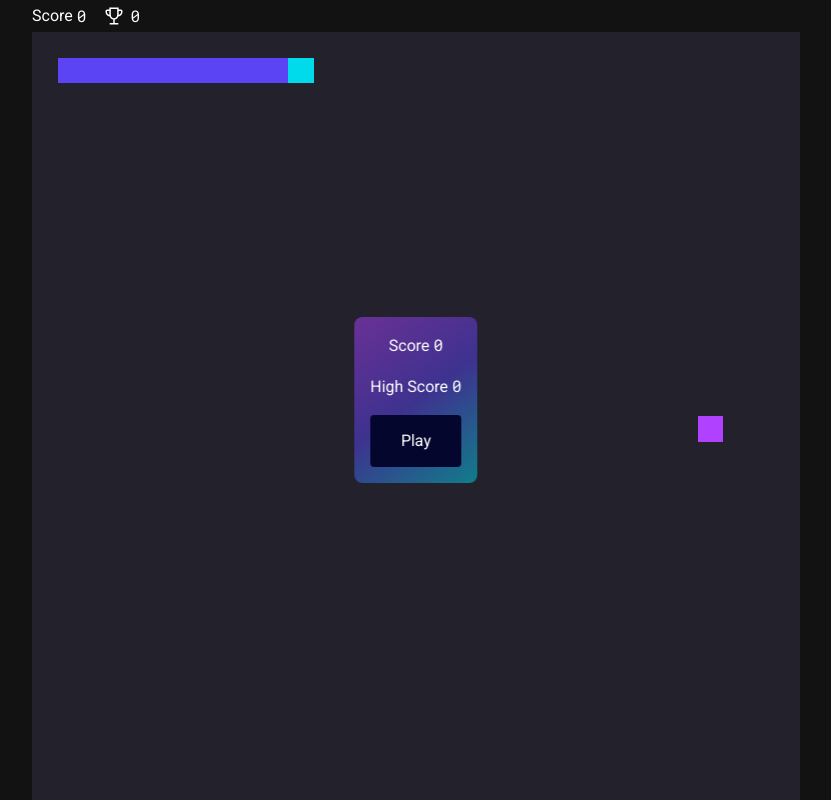
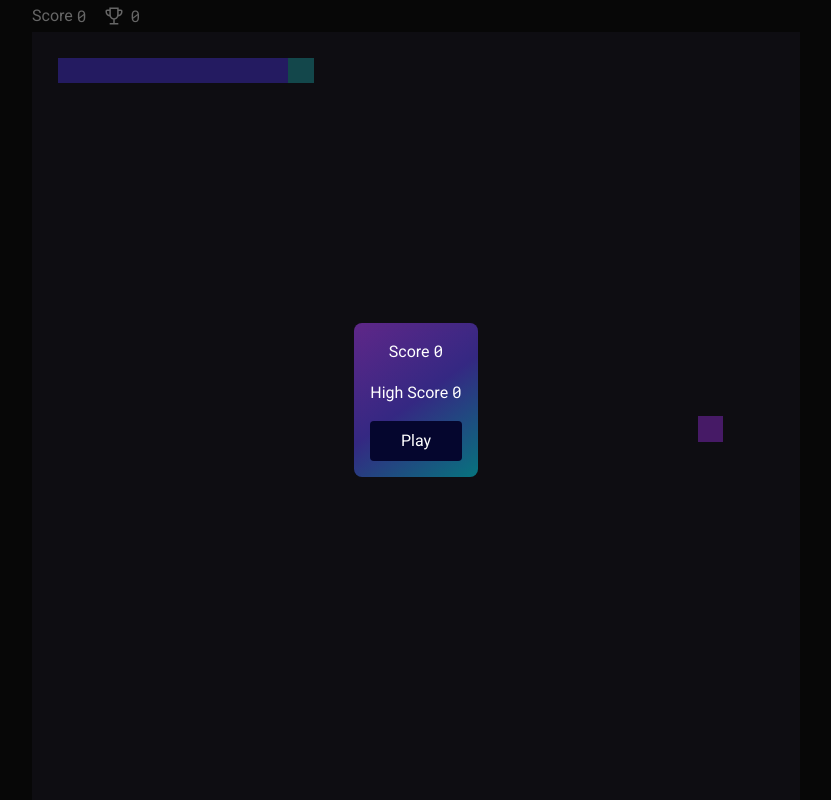
Before and after one commit to iamgopallohar/snake-game, a plain HTML site: page index.html in a window 1280 px wide. Shown: the whole page, without its empty margins (224-1055 px from the left). Drawn offline with Linux system fonts and the light colour scheme.

Commit message:
animation for modal

```diff
--- a/css/style.css
+++ b/css/style.css
@@ -10,6 +10,8 @@
 
 :root {
   --action-bar-size: 2rem;
+  --transition-duration: 250ms;
+  --transition-timing-function: ease;
 }
 
 .roboto-mono {
@@ -92,7 +94,7 @@ body {
 }
 
 .head {
-  background-color: hsl(184, 100%, 46%);
+  background-color: hsl(184, 60%, 46%);
 }
 
 .body {
@@ -103,11 +105,21 @@ body {
   background-color: hsl(275, 100%, 63%);
 }
 
+.modal-wrapper {
+  position: fixed;
+  left: 0px;
+  inset: 0px;
+  background-color: hsla(0, 0%, 0%, 0.6);
+  display: flex;
+  align-items: center;
+  justify-content: center;
+  opacity: 0;
+  transition: opacity var(--transition-duration)
+    var(--transition-timing-function);
+  pointer-events: none;
+}
+
 .modal {
-  background-color: red;
-  position: absolute;
-  top: 50%;
-  left: 50%;
   padding: 1rem;
   border-radius: 0.5rem;
   --alpha: 0.5;
@@ -117,26 +129,32 @@ body {
     hsla(248, 88%, 61%, var(--alpha)) 50%,
     hsla(184, 100%, 46%, var(--alpha))
   );
-  text-align: center;
-  transform: translate(-50%, -50%) scale(0.95);
+  --translate-y: 1rem;
+  --sacle: 0.95;
+  transform: translateY(var(--translate-y)) scale(var(--sacle));
   backdrop-filter: blur(0.25rem);
-  opacity: 0;
   display: flex;
   flex-direction: column;
   align-items: center;
   gap: 1rem;
-  transition: opacity 0.1s ease, transform 0.1s ease;
+  transition: transform var(--transition-duration)
+    var(--transition-timing-function);
 }
 
-.modal.show {
-  transform: translate(-50%, -50%) scale(1);
+.modal-wrapper.show {
   opacity: 1;
+  pointer-events: all;
+}
+
+.modal-wrapper.show .modal {
+  --translate-y: 0rem;
+  --sacle: 1;
 }
 
 .play-button {
-  padding: 0.75rem 1.25rem;
+  padding: 0.5rem 1.25rem;
   width: 100%;
-  border: 2px solid hsl(239, 80%, 10%);
+  border: none;
   background-color: hsl(239, 80%, 10%);
   font-family: inherit;
   font-size: inherit;
--- a/index.html
+++ b/index.html
@@ -43,17 +43,21 @@
         </div>
       </div>
       <div class="gameboard" id="gameboard"></div>
-      <div class="modal show">
+      <div class="modal-wrapper show">
+        <div class="modal">
           <div>
             <span>Score</span>
             <span class="score-span roboto-mono" data-score-display>0</span>
           </div>
           <div>
             <span>High Score</span>
-          <span class="score-span roboto-mono" data-high-score-display>0</span>
+            <span class="score-span roboto-mono" data-high-score-display
+              >0</span
+            >
           </div>
           <button data-play-button="" class="play-button">Play</button>
         </div>
       </div>
+    </div>
   </body>
 </html>
--- a/js/Snake.js
+++ b/js/Snake.js
@@ -111,7 +111,7 @@ export default class Snake {
 
     if (this.gameOver === true) {
       window.cancelAnimationFrame(animationId);
-      document.querySelector(".modal").classList.add("show");
+      document.querySelector(".modal-wrapper").classList.add("show");
     } else {
       this.render();
     }
--- a/js/script.js
+++ b/js/script.js
@@ -54,7 +54,9 @@ if (localHighScore === null) setLocalHighScore(0);
 highScore = Number(getLocalHighScore());
 let snake = new Snake({ gameBoard, GRID_SIZE, highScore });
 
-document.querySelector("[data-play-button]").addEventListener("click", () => {
+const playButton = document.querySelector("[data-play-button]");
+
+playButton.addEventListener("click", (e) => {
   if (snake.gameOver) {
     document.querySelectorAll(".snake-element").forEach((element) => {
       element.remove();
@@ -62,6 +64,6 @@ document.querySelector("[data-play-button]").addEventListener("click", () => {
     snake = new Snake({ gameBoard, GRID_SIZE, highScore });
   }
   animationId = window.requestAnimationFrame(animation);
-  document.querySelector(".modal").classList.remove("show");
+  document.querySelector(".modal-wrapper").classList.remove("show");
 });
 document.addEventListener("keydown", handleKeyboardInput);
```
Lines whose indentation alone changed are shown as unchanged.
